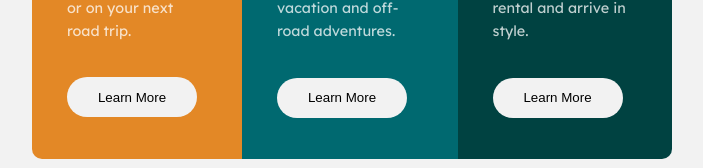
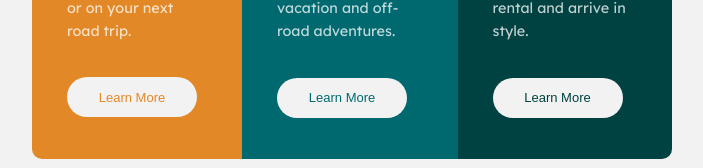
Before and after one commit to front-end963/3-column-preview-card-component, a plain HTML site: page index.html in a window 1280 px wide. Shown: the part 466-634 px from the top of the page, without its empty margins (288-991 px from the left). Drawn offline with Linux system fonts and the light colour scheme.

Commit message:
Update index.html

```diff
--- a/index.html
+++ b/index.html
@@ -22,7 +22,7 @@
             <p>Choose a sedan for its affordability and excellent fuel economy. Ideal for cruising in the city
                 or on your next road trip.</p>
 
-            <button id="btn-one">Learn More</button>
+            <button><h2>Learn More</h2></button>
 
         </section>
 
@@ -35,7 +35,7 @@
             <p>Take an SUV for its spacious interior, power, and versatility. Perfect for your next family vacation
                 and off-road adventures.</p>
 
-            <button id="btn-two">Learn More</button>
+            <button><h2>Learn More</h2></button>
 
         </section>
 
@@ -48,7 +48,7 @@
             <p>Cruise in the best car brands without the bloated prices. Enjoy the enhanced comfort of a luxury
                 rental and arrive in style.</p>
 
-            <button id="btn-three">Learn More</button>
+            <button><h2>Learn More</h2></button>
 
         </section>
 
```
